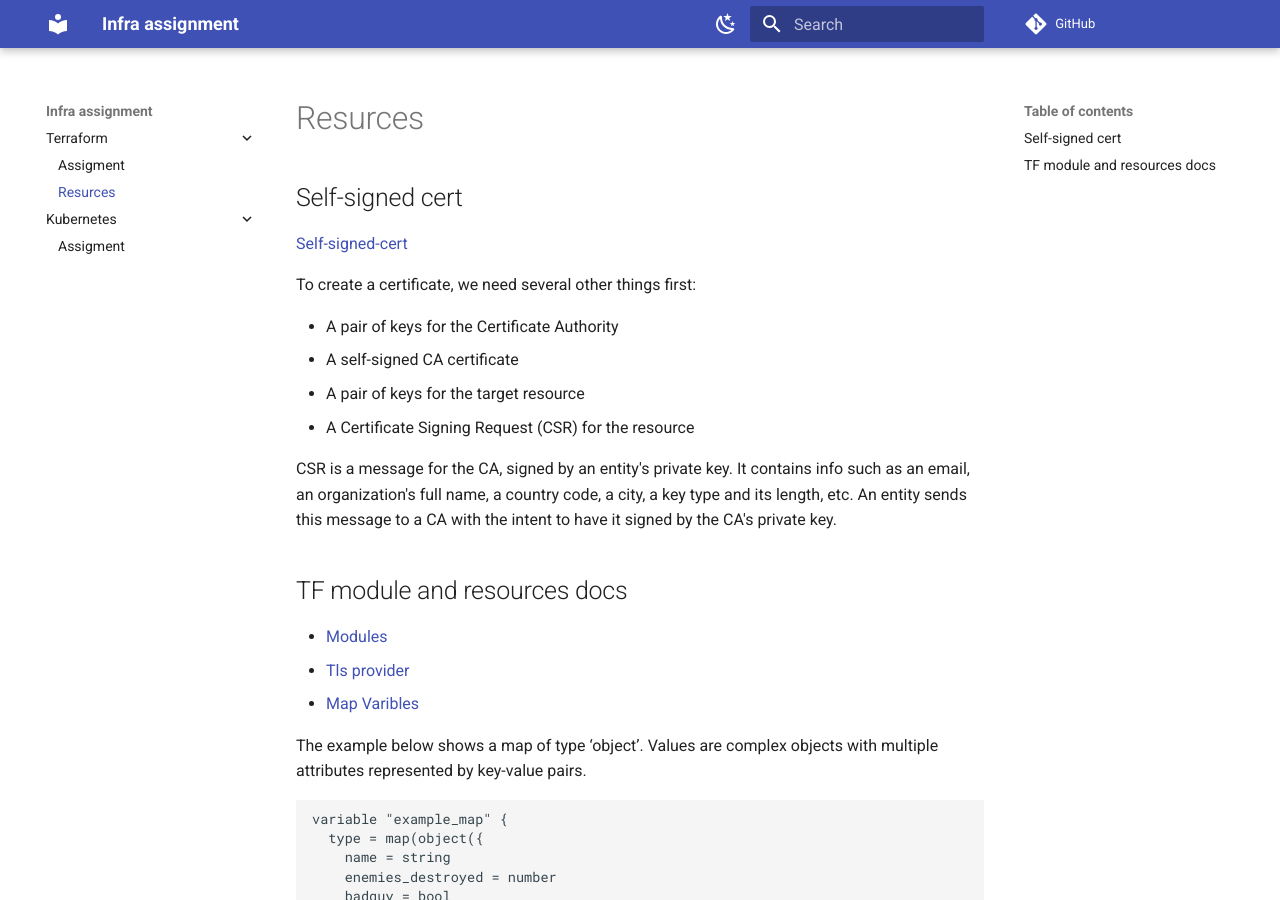
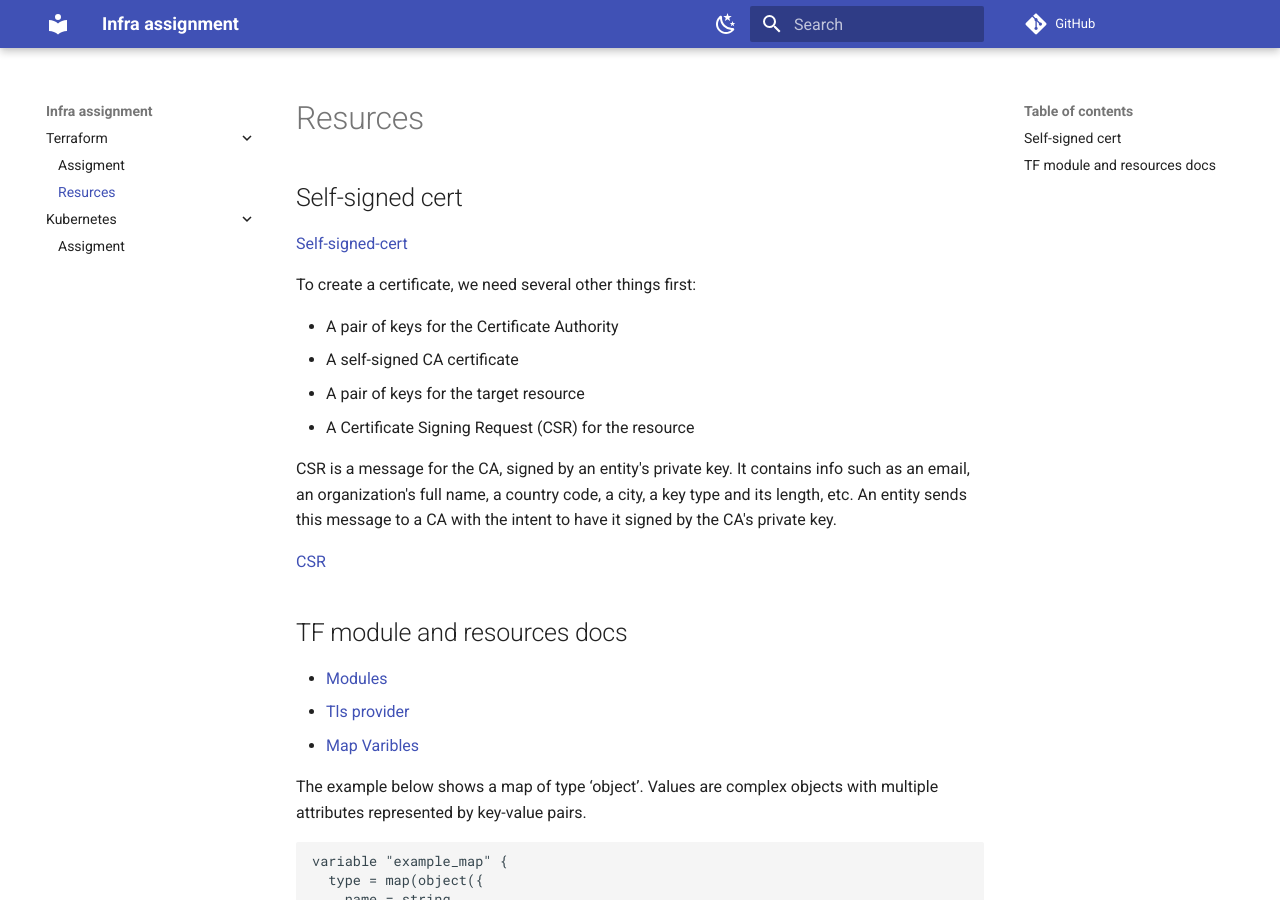
Before and after one commit to Ujstor/infra-assignment, an MkDocs documentation site: the page built from docs/docs/terraform/resources.md, in a window 1280 px wide and 900 px high. Built offline with MkDocs 1.6.1 and Material for MkDocs 9.7.7, drawn with Linux system fonts in a browser that asks for light colours; comment, search, counter and statistics services are not loaded.

Commit message:
single server cert

```diff
--- a/docs/docs/terraform/resources.md
+++ b/docs/docs/terraform/resources.md
@@ -10,6 +10,8 @@ To create a certificate, we need several other things first:
 - A Certificate Signing Request (CSR) for the resource
 
 CSR is a message for the CA, signed by an entity's private key. It contains info such as an email, an organization's full name, a country code, a city, a key type and its length, etc. An entity sends this message to a CA with the intent to have it signed by the CA's private key.
+
+[CSR](https://www.ssldragon.com/blog/certificate-signing-request-csr/)
 
 ## TF module and resources docs
 
```
Also changed, not shown: docs/requirements.txt (renamed from docs/requrements.txt), 4 other files.
